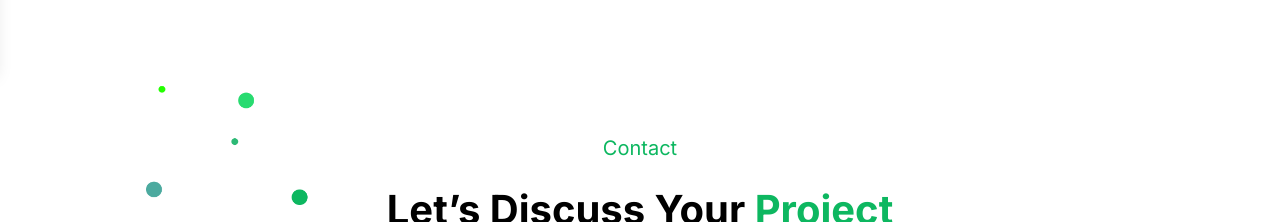
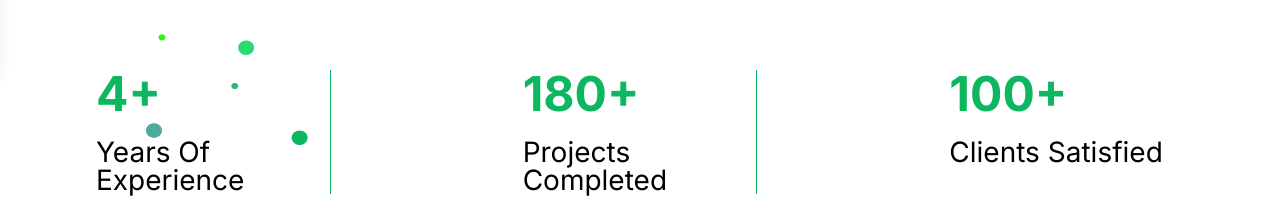
Before and after one commit to mehedihassandev/portfolio-nextjs, a Next.js app: page / in a window 1280 px wide. Shown: the part 730-952 px from the top of the page. Built offline with nearby package versions, Linux system fonts and the light colour scheme.

Commit message:
PN-00: Refactor hero section and add achievement component

```diff
--- /dev/null
+++ b/src/app/(pages)/_home/achievement.tsx
@@ -0,0 +1,37 @@
+export const Achievement = () => {
+    return (
+        <div
+            className="px-5 lg:px-24 mx-auto max-w-screen-2xl m-auto"
+            id="achievement"
+        >
+            <div className="grid grid-cols-1 lg:grid-cols-3 gap-24 lg:gap-48">
+                <div className="flex flex-col justify-start items-center lg:items-start border-r-[1px] border-solid border-[#0DB760] text-center lg:text-left">
+                    <h1 className="text-5xl font-bold text-primary leading-[48px]">
+                        4+
+                    </h1>
+                    <p className="text-[28px] leading-[28px] pt-5 capitalize">
+                        Years of experience
+                    </p>
+                </div>
+                <div className="flex flex-col justify-start items-center lg:items-start border-r-[1px] border-solid border-[#0DB760] text-center lg:text-left">
+                    <h1 className="text-5xl font-bold text-primary leading-[48px]">
+                        180+
+                    </h1>
+                    <p className="text-[28px] leading-[28px] pt-5 capitalize">
+                        Projects completed
+                    </p>
+                </div>
+                <div className="flex flex-col justify-start items-center lg:items-start text-center lg:text-left">
+                    <h1 className="text-5xl font-bold text-primary leading-[48px]">
+                        100+
+                    </h1>
+                    <p className="text-[28px] leading-[28px] pt-5 capitalize">
+                        Clients satisfied
+                    </p>
+                </div>
+            </div>
+        </div>
+    );
+};
+
+export default Achievement;
--- a/src/app/(pages)/_home/hero.tsx
+++ b/src/app/(pages)/_home/hero.tsx
@@ -4,7 +4,7 @@ export const Hero = () => {
     return (
         <>
             <div
-                className="px-5 lg:px-24 flex flex-col justify-center items-center h-screen max-w-screen-2xl mx-auto absolute top-0 left-0 right-0 z-40"
+                className="px-5 lg:px-24 flex flex-col justify-center items-center h-screen max-w-screen-2xl mx-auto relative top-0 left-0 right-0 z-40"
                 id="about"
             >
                 <Image
@@ -60,7 +60,7 @@ export const Hero = () => {
                 alt="ellipse"
                 width={660}
                 height={860}
-                className="absolute top-[550px] lg:top-[75px] left-[80px] w-[660px] h-[860px] z-10"
+                className="absolute top-[550px] lg:top-[75px] left-[80px] w-[660px] h-[800px] z-10"
             />
         </>
     );
--- a/src/app/page.tsx
+++ b/src/app/page.tsx
@@ -1,9 +1,11 @@
+import Achievement from "./(pages)/_home/achievement";
 import Hero from "./(pages)/_home/hero";
 
 export default function Home() {
     return (
         <>
             <Hero />
+            <Achievement />
         </>
     );
 }
```
